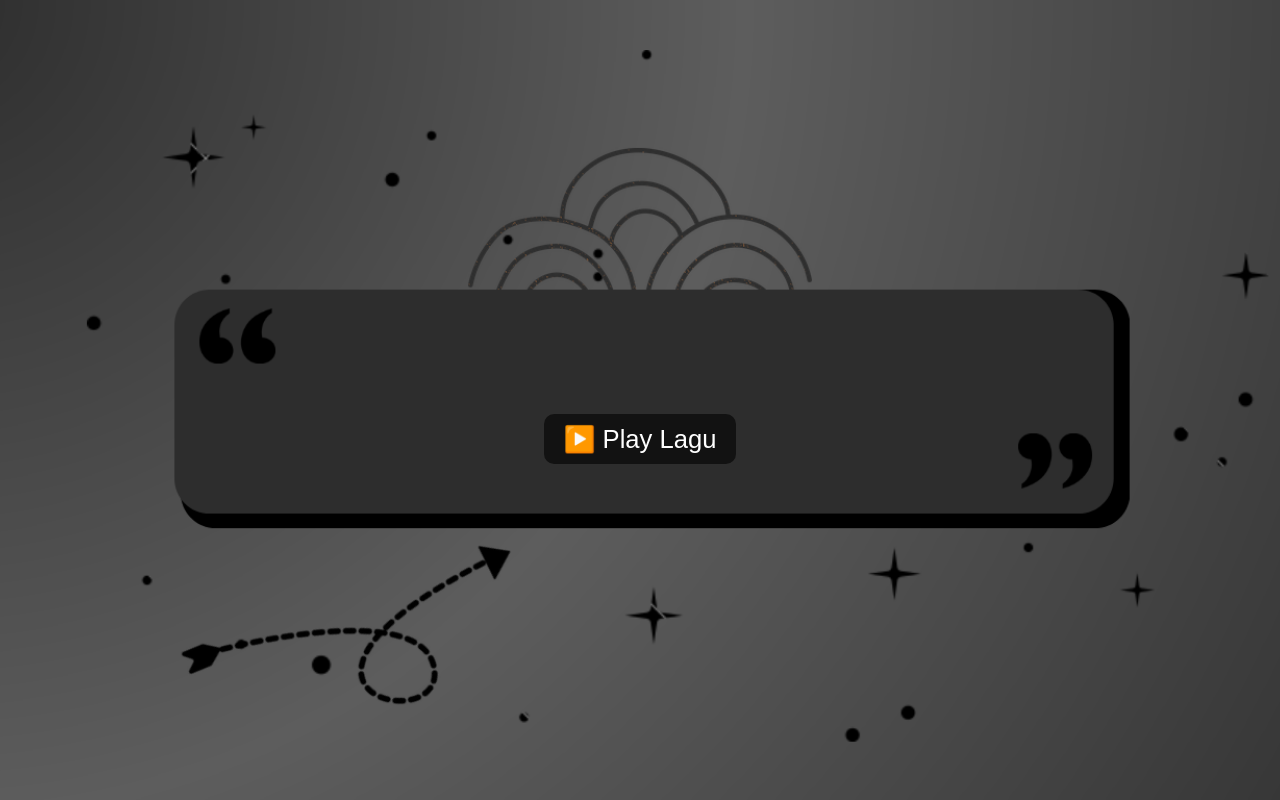
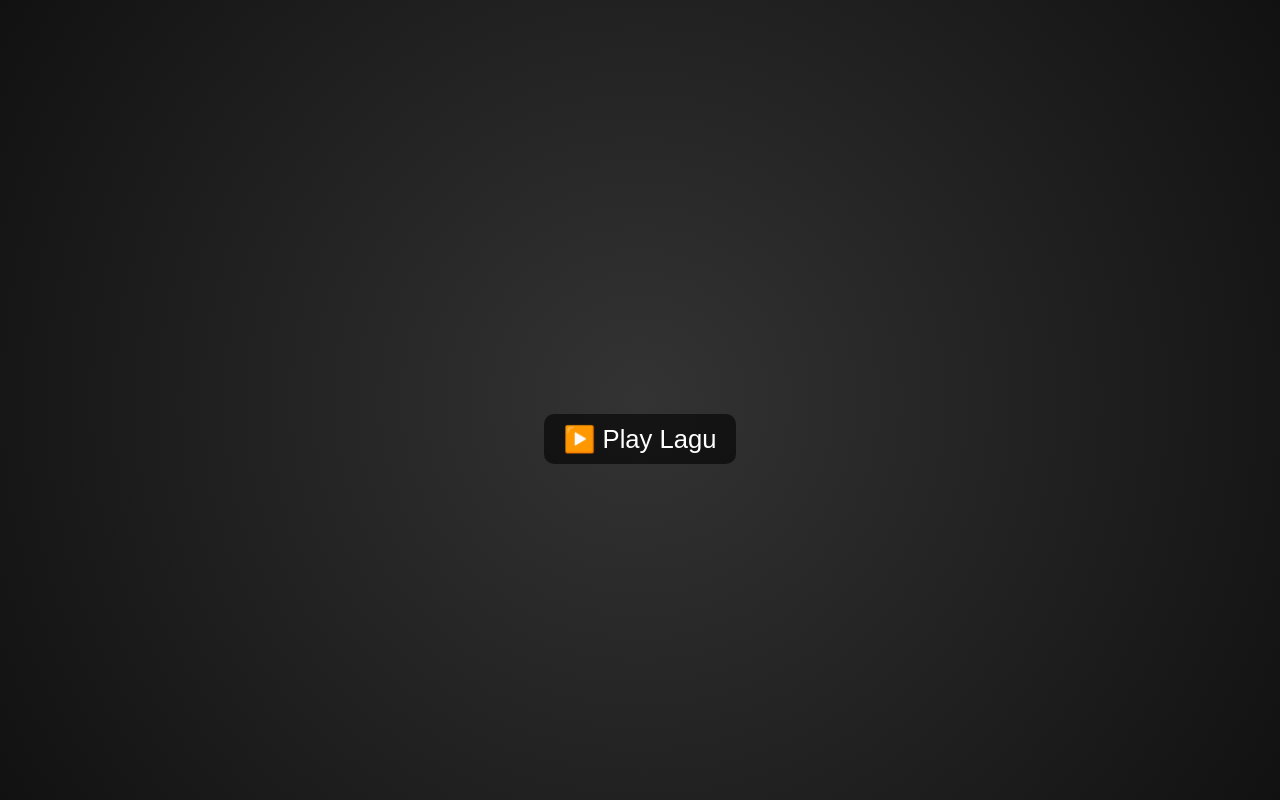
Before and after one commit to Lyaastrophile/lirik, a plain HTML site: page index.html in a window 1280 px wide. Drawn offline with Linux system fonts and the light colour scheme.

Commit message:
Add files via upload

```diff
--- a/index.html
+++ b/index.html
@@ -9,6 +9,7 @@
     margin: 0;
     min-height: 100vh;
     background-image: url('bg_lagu.png');
+    background: radial-gradient(circle at center, #333333, #111111); /* Gradasi hitam */
     background-size: cover;
     background-position: center;
     background-repeat: no-repeat;
```
